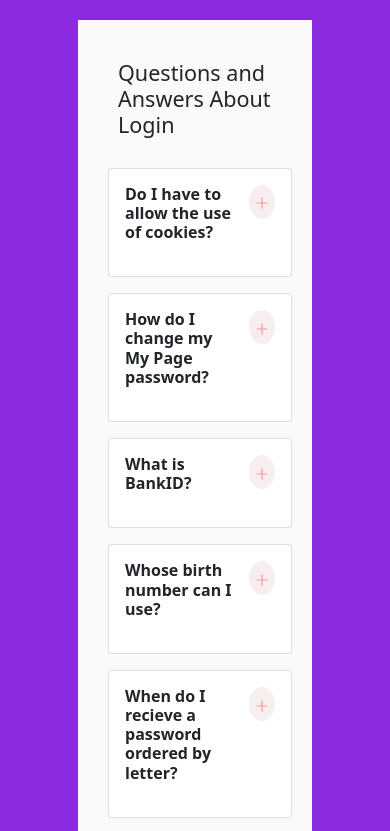
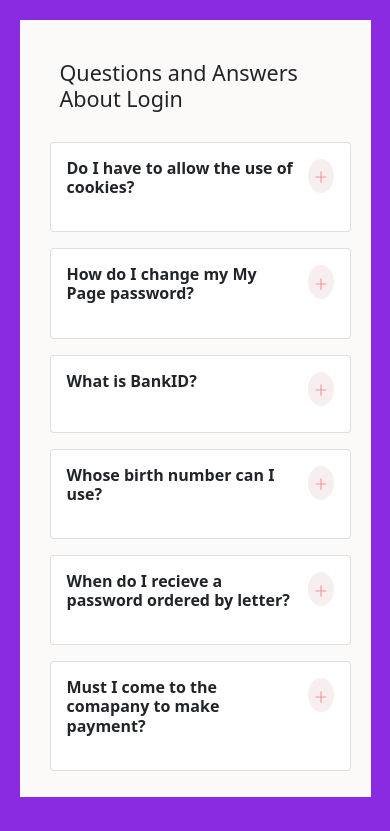
Before and after one commit to femmyte/react-projects, a plain HTML site: page build/index.html in a window 390 px wide. Shown: the top 831 px of the page. Drawn offline with Linux system fonts and the light colour scheme.

Commit message:
updated the main.css file for good placement of the box class on small screens

```diff
--- a/build/static/css/main.a0fc9fe8.chunk.css
+++ b/build/static/css/main.a0fc9fe8.chunk.css
@@ -1,2 +1,2 @@
-@import url(https://fonts.googleapis.com/css2?family=Sora:wght@300&display=swap);body{background-color:#8a2be2}.box{max-width:60vw;margin:20px auto;background-color:#fcf9f9;padding:10px;display:flex;flex-direction:row}aside{flex:1 1;justify-content:center;align-items:center;margin:30px}article{margin:10px 10px 10px 20px;flex:2 1}header{display:flex;flex-direction:row;justify-content:space-between;box-sizing:border-box;margin-bottom:10px}.title{font-size:16px;font-weight:800;margin-right:10px}.button{color:#fa9595;border:none;padding:5px;height:-webkit-fit-content;height:-moz-fit-content;height:fit-content;background-color:#f7efef;border-radius:100%;text-align:center}@media only screen and (max-width:600px){.box{max-width:60vw;min-height:80vh;margin:20px auto;background-color:#fcf9f9;padding:10px;display:block;flex-direction:row}.button{color:#fa9595;border:none;padding:5px;height:-webkit-fit-content;height:-moz-fit-content;height:fit-content;background-color:#f7efef;border-radius:100%;text-align:center}}@media only screen and (max-width:768px){.box{max-width:60vw;min-height:80vh;margin:20px auto;background-color:#fcf9f9;padding:10px;display:block;flex-direction:row}.button{color:#fa9595;border:none;padding:5px;height:-webkit-fit-content;height:-moz-fit-content;height:fit-content;background-color:#f7efef;border-radius:100%;text-align:center}}
+@import url(https://fonts.googleapis.com/css2?family=Sora:wght@300&display=swap);body{background-color:#8a2be2}.box{max-width:60vw;margin:20px auto;background-color:#fcf9f9;padding:10px;display:flex;flex-direction:row}aside{flex:1 1;justify-content:center;align-items:center;margin:30px}article{margin:10px 10px 10px 20px;flex:2 1}header{display:flex;flex-direction:row;justify-content:space-between;box-sizing:border-box;margin-bottom:10px}.title{font-size:16px;font-weight:800;margin-right:10px}.button{color:#fa9595;border:none;padding:5px;height:-webkit-fit-content;height:-moz-fit-content;height:fit-content;background-color:#f7efef;border-radius:100%;text-align:center}@media only screen and (max-width:600px){.box{max-width:60vw;min-height:80vh;margin:20px auto;background-color:#fcf9f9;padding:10px;display:block;flex-direction:row}.button{color:#fa9595;border:none;padding:5px;height:-webkit-fit-content;height:-moz-fit-content;height:fit-content;background-color:#f7efef;border-radius:100%;text-align:center}}@media only screen and (max-width:768px){.box{max-width:90vw;min-height:80vh;margin:20px auto;background-color:#fcf9f9;padding:10px;display:block;flex-direction:row}.button{color:#fa9595;border:none;padding:5px;height:-webkit-fit-content;height:-moz-fit-content;height:fit-content;background-color:#f7efef;border-radius:100%;text-align:center}}
 /*# sourceMappingURL=main.a0fc9fe8.chunk.css.map */
```
